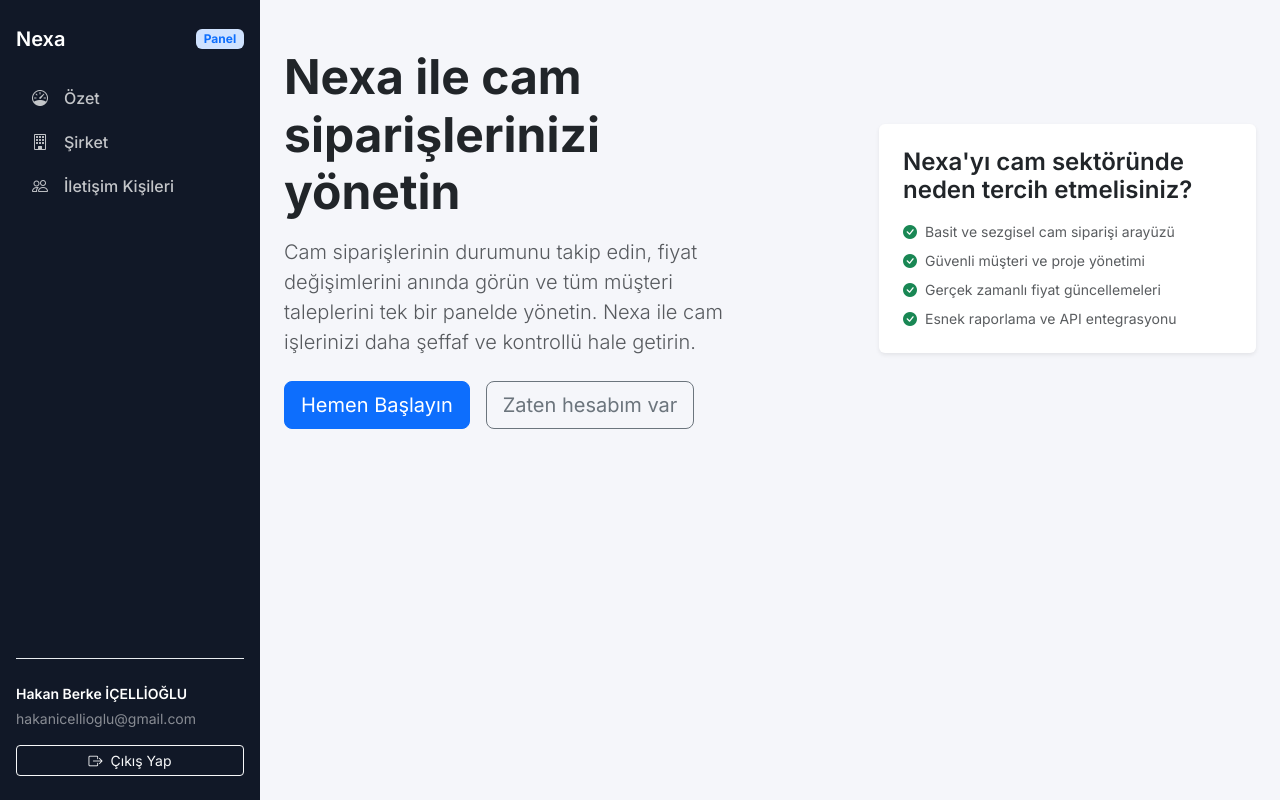
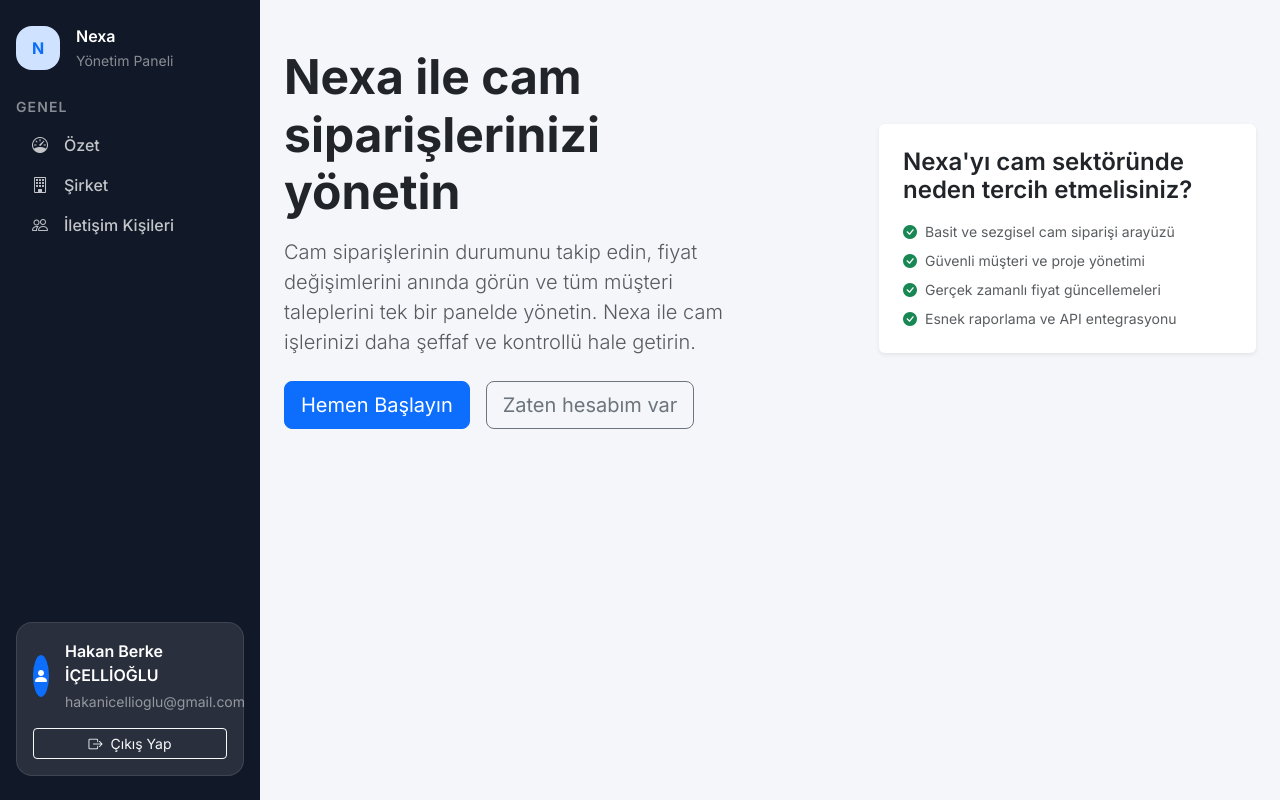
Before and after one commit to hakanicellioglu/nexa, a PHP site: page /index.php in a window 1280 px wide. Run offline with PHP 8.4, Linux system fonts and the light colour scheme; a user stored in the database is signed in.

Commit message:
Revamp sidebar layout to match dashboard styling

```diff
--- a/sidebar.php
+++ b/sidebar.php
@@ -10,7 +10,10 @@ if ($user === null) {
 }
 
 $currentPage = basename($_SERVER['PHP_SELF']);
-$navItems = [
+$navSections = [
+    [
+        'title' => 'Genel',
+        'items' => [
             [
                 'href' => 'dashboard.php',
                 'icon' => 'bi-speedometer',
@@ -26,28 +29,51 @@ $navItems = [
                 'icon' => 'bi-people',
                 'label' => 'İletişim Kişileri',
             ],
+        ],
+    ],
 ];
 ?>
-<aside class="sidebar d-none d-lg-flex flex-column flex-shrink-0 align-self-start text-white px-3 py-4 position-sticky top-0 min-vh-100" style="width: 260px;">
-    <div class="d-flex align-items-center justify-content-between mb-4">
-        <span class="fs-5 fw-semibold">Nexa</span>
-        <span class="badge bg-primary-subtle text-primary">Panel</span>
+<aside class="sidebar col-auto d-none d-lg-flex flex-column flex-shrink-0 align-self-start text-white px-3 py-4 position-sticky top-0 min-vh-100" style="width: 260px;">
+    <div class="d-flex align-items-center gap-3 mb-4">
+        <div class="rounded-4 bg-primary-subtle text-primary fw-bold d-flex align-items-center justify-content-center" style="width: 44px; height: 44px;">
+            <span>N</span>
         </div>
-    <nav class="nav nav-pills flex-column gap-1 mb-auto">
-        <?php foreach ($navItems as $item): ?>
+        <div>
+            <div class="fw-semibold">Nexa</div>
+            <small class="text-white-50">Yönetim Paneli</small>
+        </div>
+    </div>
+    <?php foreach ($navSections as $section): ?>
+        <div class="nav-section mb-4 w-100">
+            <div class="text-uppercase text-white-50 fw-semibold small mb-2" style="letter-spacing: .08em;">
+                <?= e($section['title']) ?>
+            </div>
+            <nav class="nav nav-pills flex-column mb-0">
+                <?php foreach ($section['items'] as $item): ?>
                     <?php $isActive = $currentPage === basename($item['href']); ?>
-            <a class="nav-link d-flex align-items-center px-3 py-2 rounded-3<?php echo $isActive ? ' active' : ''; ?>" href="<?= e($item['href']) ?>">
+                    <a class="nav-link d-flex align-items-center px-3 py-2<?php echo $isActive ? ' active' : ''; ?>" href="<?= e($item['href']) ?>">
                         <i class="bi <?= e($item['icon']) ?> me-2"></i>
                         <span><?= e($item['label']) ?></span>
                     </a>
                 <?php endforeach; ?>
             </nav>
-    <div class="mt-auto pt-4 border-top border-light-subtle small">
+        </div>
+    <?php endforeach; ?>
+    <div class="mt-auto w-100">
+        <div class="p-3 rounded-4 bg-white bg-opacity-10 border border-light border-opacity-10">
+            <div class="d-flex align-items-center gap-3">
+                <div class="rounded-circle bg-primary d-flex align-items-center justify-content-center" style="width: 42px; height: 42px;">
+                    <i class="bi bi-person-fill text-white"></i>
+                </div>
+                <div class="flex-grow-1">
                     <div class="fw-semibold text-white mb-1"><?= e($user['firstname'] . ' ' . $user['lastname']) ?></div>
-        <div class="text-white-50 text-truncate"><?= e($user['email']) ?></div>
+                    <div class="text-white-50 text-truncate small"><?= e($user['email']) ?></div>
+                </div>
+            </div>
             <a class="btn btn-outline-light btn-sm w-100 mt-3" href="logout.php">
                 <i class="bi bi-box-arrow-right me-2"></i>Çıkış Yap
             </a>
+        </div>
     </div>
 </aside>
 <div class="offcanvas offcanvas-start text-bg-dark" tabindex="-1" id="sidebarOffcanvas" aria-labelledby="sidebarOffcanvasLabel">
@@ -56,15 +82,22 @@ $navItems = [
         <button type="button" class="btn-close btn-close-white" data-bs-dismiss="offcanvas" aria-label="Kapat"></button>
     </div>
     <div class="offcanvas-body d-flex flex-column">
-        <nav class="nav nav-pills flex-column gap-1 mb-4">
-            <?php foreach ($navItems as $item): ?>
+        <?php foreach ($navSections as $section): ?>
+            <div class="nav-section mb-4">
+                <div class="text-uppercase text-white-50 fw-semibold small mb-2" style="letter-spacing: .08em;">
+                    <?= e($section['title']) ?>
+                </div>
+                <nav class="nav nav-pills flex-column">
+                    <?php foreach ($section['items'] as $item): ?>
                         <?php $isActive = $currentPage === basename($item['href']); ?>
-                <a class="nav-link d-flex align-items-center px-3 py-2 rounded-3<?php echo $isActive ? ' active' : ''; ?>" href="<?= e($item['href']) ?>">
+                        <a class="nav-link d-flex align-items-center px-3 py-2<?php echo $isActive ? ' active' : ''; ?>" href="<?= e($item['href']) ?>">
                             <i class="bi <?= e($item['icon']) ?> me-2"></i>
                             <span><?= e($item['label']) ?></span>
                         </a>
                     <?php endforeach; ?>
                 </nav>
+            </div>
+        <?php endforeach; ?>
         <div class="mt-auto border-top border-secondary pt-3 small">
             <div class="fw-semibold text-white mb-1"><?= e($user['firstname'] . ' ' . $user['lastname']) ?></div>
             <div class="text-white-50 text-truncate mb-3"><?= e($user['email']) ?></div>
```
Lines whose indentation alone changed are shown as unchanged.
